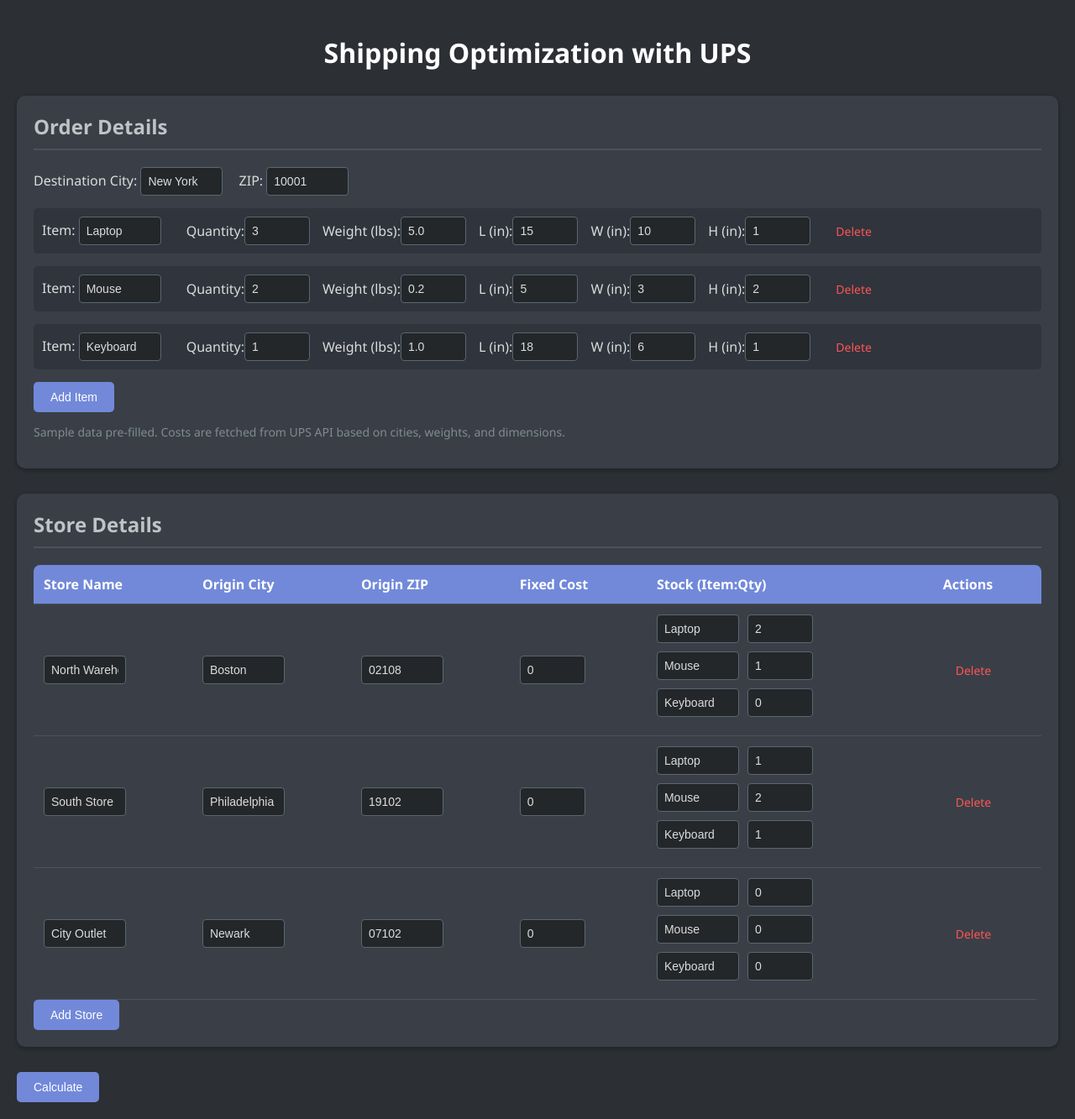
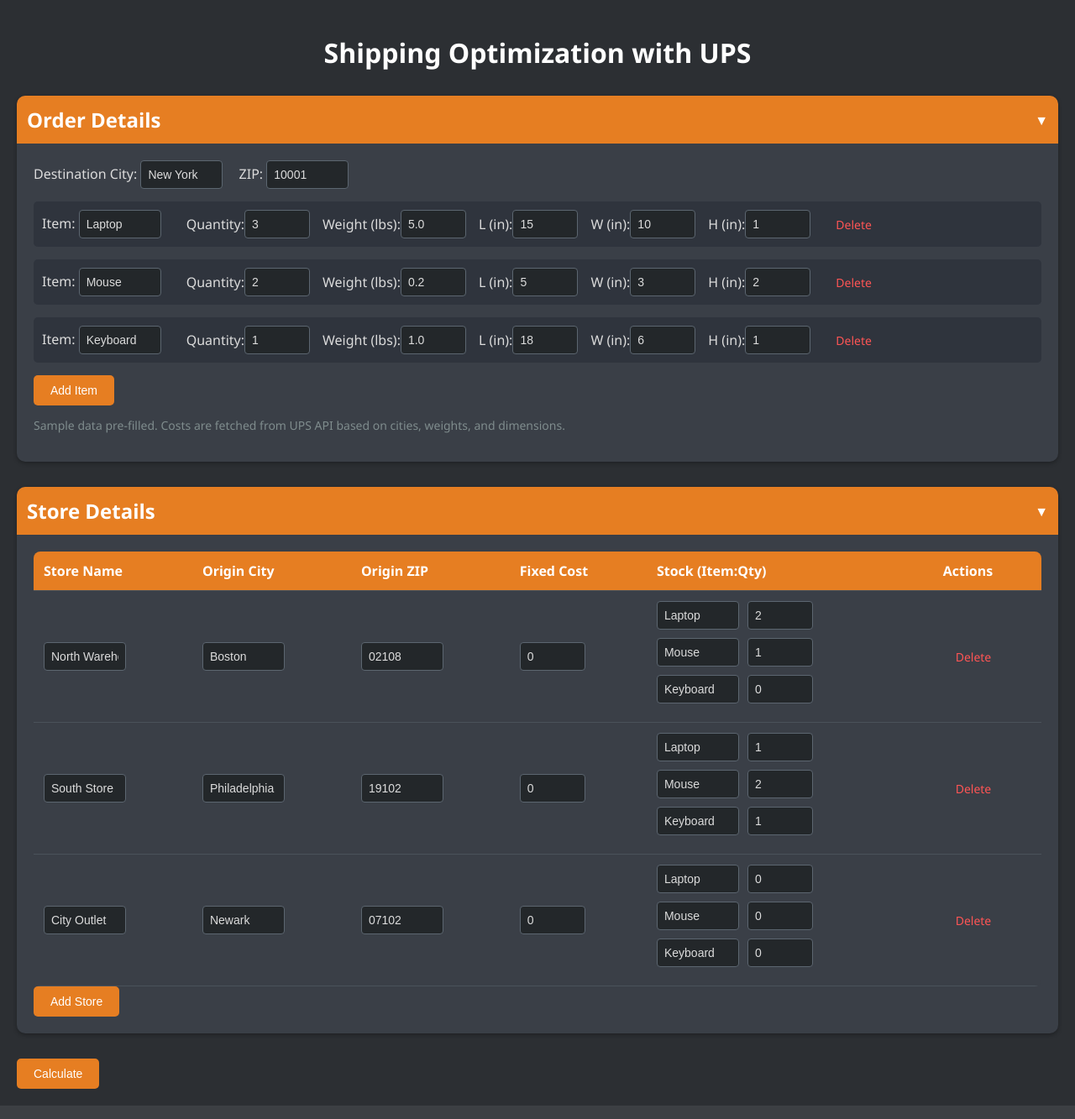
Before and after one commit to Daghet/ShippingOptimization, a Flask app: page / in a window 1280 px wide. Shown: the whole page at 84% size. Run offline with Flask 3, Linux system fonts and the light colour scheme.

Commit message:
Styling updates
Added transitions for section collapses.

Changed theme to orange.

```diff
--- a/static/css/styles.css
+++ b/static/css/styles.css
@@ -12,16 +12,37 @@ h1 {
 }
 .section {
   background: #3a3f47;
-  padding: 20px;
+  padding: 0;
   border-radius: 10px;
   box-shadow: 0 2px 5px rgba(0, 0, 0, 0.3);
   margin-bottom: 30px;
+  overflow: hidden; /* Ensures content doesn't spill during animation */
 }
-h2 {
-  color: #bdc3c7;
-  margin-top: 0;
-  border-bottom: 2px solid #4a525a;
-  padding-bottom: 10px;
+.section-header {
+  background: #e67e22; /* Changed from #7289da to orange */
+  color: white;
+  padding: 12px;
+  border-radius: 8px 8px 0 0;
+  cursor: pointer;
+  display: flex;
+  justify-content: space-between;
+  align-items: center;
+}
+.section-header h2 {
+  margin: 0;
+  color: white;
+  border-bottom: none;
+  padding-bottom: 0;
+}
+.section-content {
+  padding: 20px;
+  max-height: 1000px; /* Arbitrary max height for animation */
+  transition: max-height 0.3s ease-out, padding 0.3s ease-out; /* Smooth animation */
+}
+.collapsed .section-content {
+  max-height: 0;
+  padding: 0 20px; /* Maintain horizontal padding, collapse vertical */
+  overflow: hidden;
 }
 table {
   width: 100%;
@@ -37,7 +58,7 @@ td {
   border-bottom: 1px solid #4a525a;
 }
 th {
-  background: #7289da;
+  background: #e67e22; /* Changed from #7289da to orange */
   color: white;
   font-weight: 600;
 }
@@ -76,7 +97,7 @@ input[type="number"] {
 }
 button {
   padding: 10px 20px;
-  background: #7289da;
+  background: #e67e22; /* Changed from #7289da to orange */
   color: white;
   border: none;
   border-radius: 5px;
@@ -85,7 +106,7 @@ button {
   transition: background 0.3s;
 }
 button:hover {
-  background: #5a6eb8;
+  background: #d35400; /* Darker orange for hover */
 }
 .delete-btn {
   color: #ff5555;
--- a/templates/index.html
+++ b/templates/index.html
@@ -89,6 +89,13 @@
             });
         }
 
+        function toggleSection(sectionId) {
+            const section = document.getElementById(sectionId);
+            section.classList.toggle('collapsed');
+            const arrow = section.querySelector('.section-header span');
+            arrow.textContent = section.classList.contains('collapsed') ? '▶' : '▼';
+        }
+
         function calculateShipping() {
             console.log("Calculate button clicked");
             const form = document.querySelector('form');
@@ -132,6 +139,13 @@
                         }
                         html += `</div>`;
                         resultDiv.innerHTML = html;
+
+                        // Auto-collapse sections and update arrows
+                        ['order-details', 'store-details'].forEach(id => {
+                            const section = document.getElementById(id);
+                            section.classList.add('collapsed');
+                            section.querySelector('.section-header span').textContent = '▶';
+                        });
                     }
                 })
                 .catch(error => {
@@ -145,8 +159,12 @@
 <body>
     <h1>Shipping Optimization with UPS</h1>
     <form>
-        <div class="section">
+        <div class="section" id="order-details">
+            <div class="section-header" onclick="toggleSection('order-details')">
                 <h2>Order Details</h2>
+                <span>▼</span>
+            </div>
+            <div class="section-content">
                 <div style="margin-bottom: 15px;">
                     <label>Destination City: <input type="text" name="destination_city"
                             value="{{ sample_data.destination_city }}"></label>
@@ -173,12 +191,17 @@
                     {% endfor %}
                 </div>
                 <button type="button" onclick="addItem()">Add Item</button>
-            <p style="font-size: 14px; color: #7f8c8d;">Sample data pre-filled. Costs are fetched from UPS API based on
-                cities, weights, and dimensions.</p>
+                <p style="font-size: 14px; color: #7f8c8d;">Sample data pre-filled. Costs are fetched from UPS API based
+                    on cities, weights, and dimensions.</p>
+            </div>
         </div>
 
-        <div class="section">
+        <div class="section" id="store-details">
+            <div class="section-header" onclick="toggleSection('store-details')">
                 <h2>Store Details</h2>
+                <span>▼</span>
+            </div>
+            <div class="section-content">
                 <table>
                     <thead>
                         <tr>
@@ -218,6 +241,7 @@
                 </table>
                 <button type="button" onclick="addStore()">Add Store</button>
             </div>
+        </div>
 
         <button type="button" onclick="calculateShipping()">Calculate</button>
     </form>
```
Lines whose indentation alone changed are shown as unchanged.
